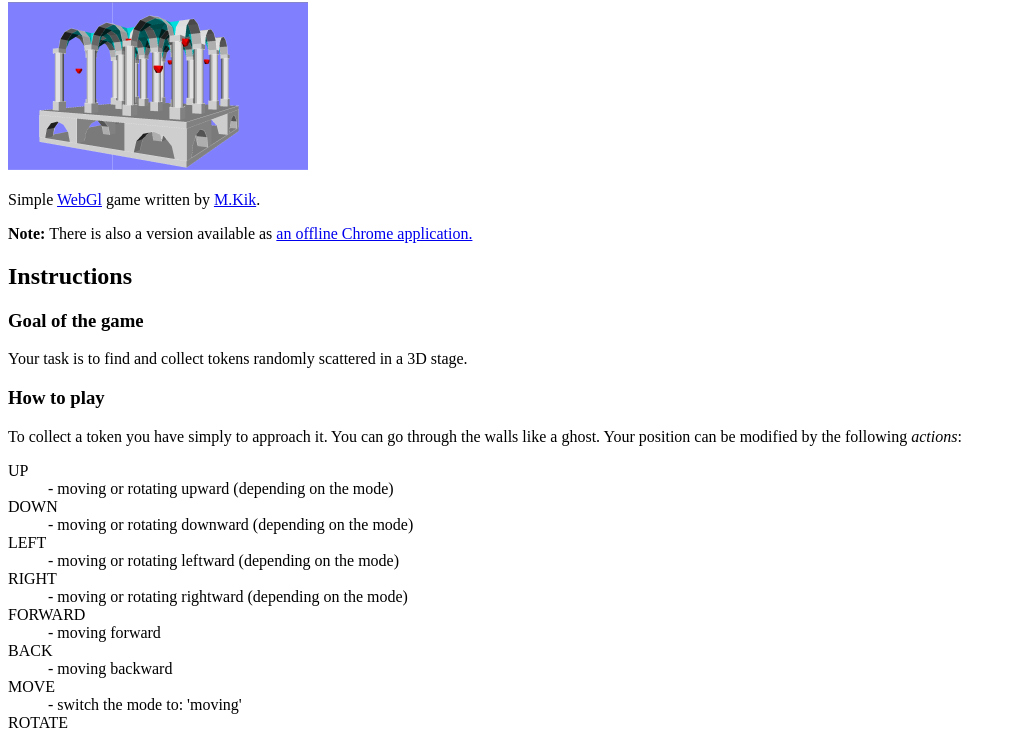
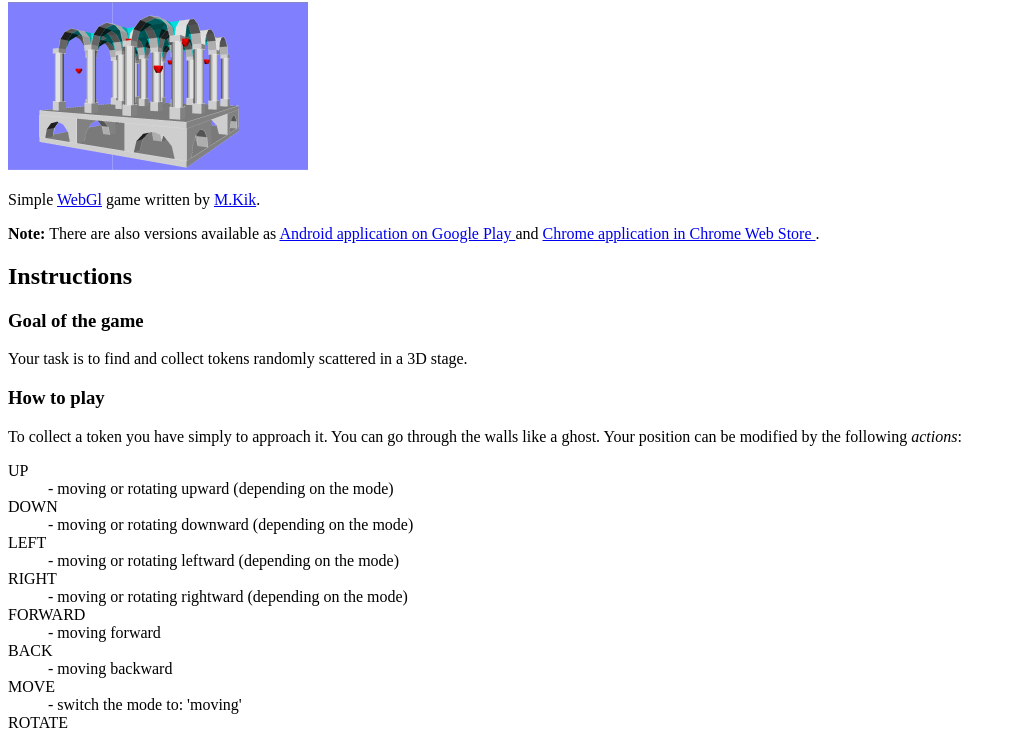
Before and after one commit to mki1967/mki-search-game, a plain HTML site: page index.html in a window 1280 px wide. Shown: the part 78-807 px from the top of the page, without its empty margins (0-1016 px from the left). Drawn offline with Linux system fonts and the light colour scheme.

Commit message:
Update index.html
information about Android application of the game

```diff
--- a/index.html
+++ b/index.html
@@ -13,10 +13,14 @@ Simple <a href="http://en.wikipedia.org/wiki/WebGL">WebGl</a> game written by <a
 </p>
 
 <p>
-<strong> Note: </strong>  There is also a version available as
+<strong> Note: </strong>  There are also versions available as
+<a target="_blank" href="https://play.google.com/store/apps/details?id=com.gmail.mki1967.mkisg">
+Android application on Google Play
+</a>
+and
 <a target="_blank" href="https://chrome.google.com/webstore/detail/mki-searching-game/kdajlgfickgodlgkhehckmjlebelgoai">
-an offline Chrome application.
-</a>
+Chrome application in Chrome Web Store
+</a>.
 </p>
 
 <h2>Instructions</h2>
```
